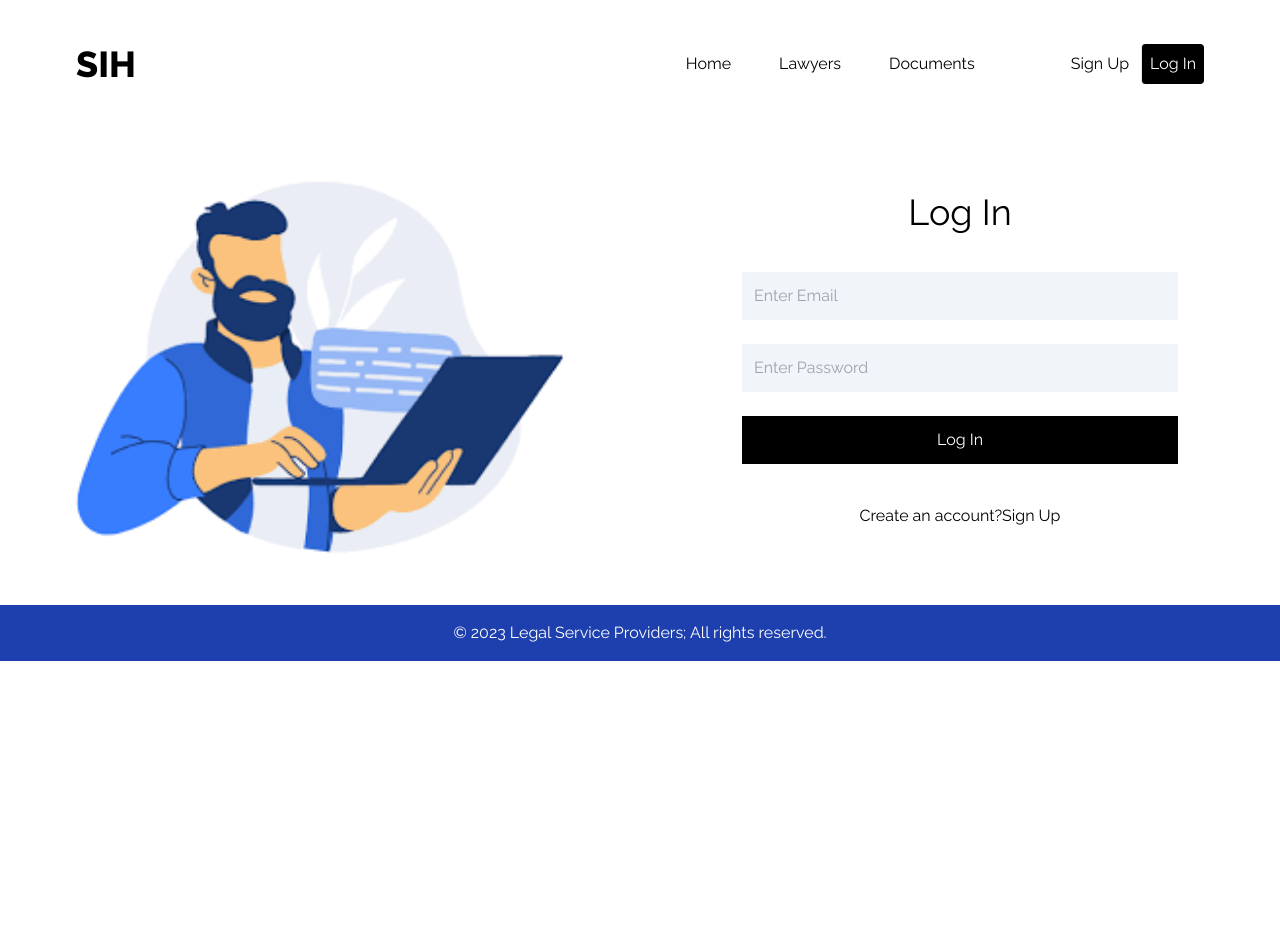
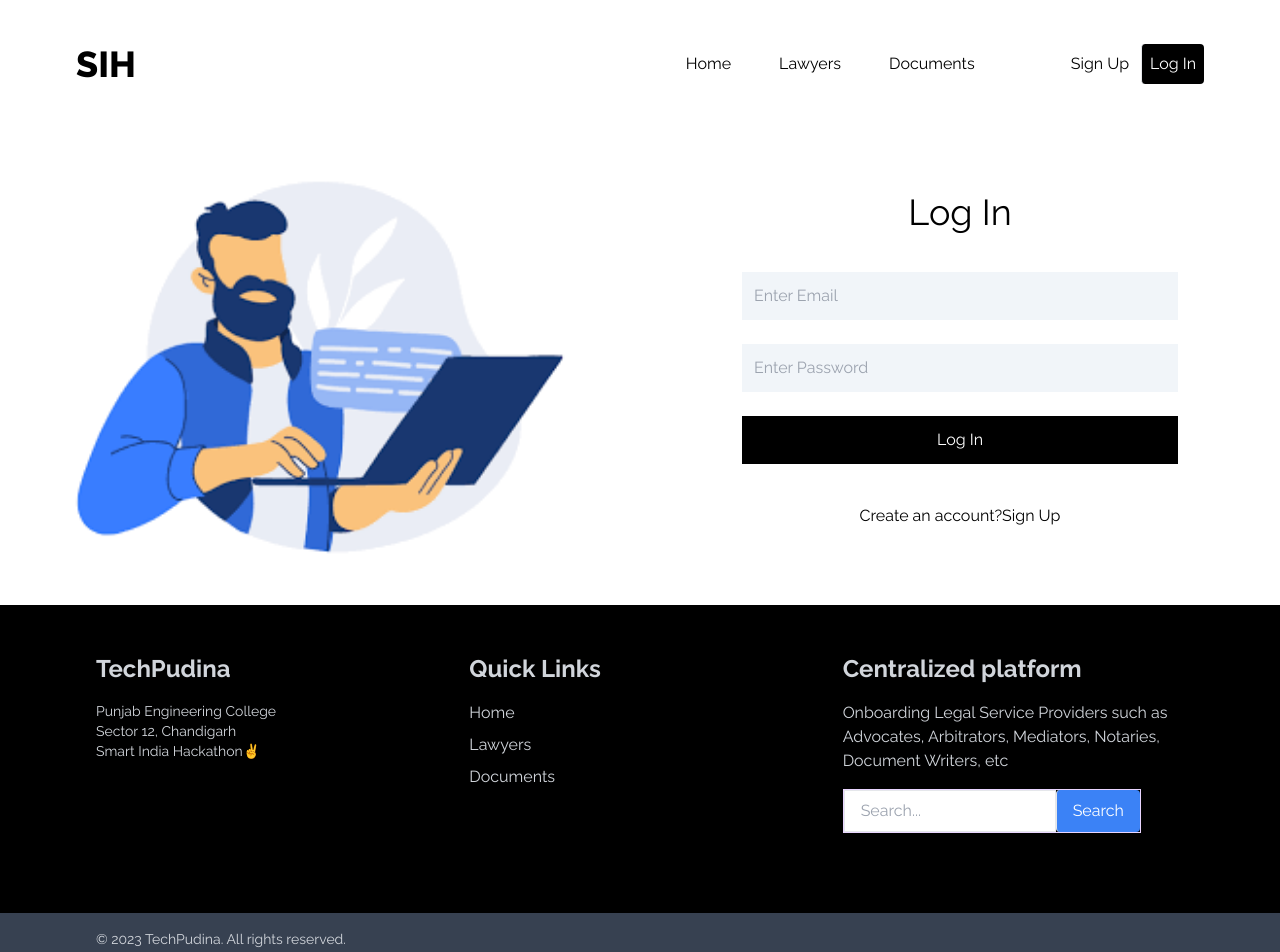
Before and after one commit to NanakDS-Sidhu/TechPudina, a Next.js app: page /auth/login in a window 1280 px wide. Shown: the top 952 px of the page. Before the commit the page ends 800 px from the top, so only its background shows below. Built offline with nearby package versions, Linux system fonts and the light colour scheme.

Commit message:
Designed Footer section

```diff
--- a/components/Footer.js
+++ b/components/Footer.js
@@ -1,12 +1,60 @@
+"use client"
+
 import React from 'react';
+
 
 const Footer = () => {
   return (
-    <footer className="bg-blue-800 text-white py-4">
-      <div className="container mx-auto text-center">
-        <p>&copy; 2023 Legal Service Providers; All rights reserved.</p>
+    <footer className="bg-black text-gray-300 pt-12">
+      <div className="max-w-6xl mx-auto px-4 sm:px-6 lg:px-8">
+        <div className="grid grid-cols-1 md:grid-cols-2 lg:grid-cols-3 gap-8">
+          {/* Footer Section 1 */}
+          <div className="mb-6 md:mb-0">
+            <h2 className="text-2xl font-bold mb-4">TechPudina</h2>
+            <p className="text-sm">Punjab Engineering College</p>
+            <p className="text-sm">Sector 12, Chandigarh</p>
+            <p className="text-sm">Smart India Hackathon✌️</p>
+            <p className="text-sm"></p>
+          </div>
+
+          {/* Footer Section 2 */}
+          <div className="mb-6 md:mb-0">
+            <h2 className="text-2xl font-bold mb-4">Quick Links</h2>
+            <ul className="space-y-2">
+              <li><a href="#" className="hover:text-gray-400">Home</a></li>
+              <li><a href="#" className="hover:text-gray-400">Lawyers</a></li>
+              <li><a href="#" className="hover:text-gray-400">Documents</a></li>
+            </ul>
+          </div>
+
+          {/* Footer Section 3 */}
+          <div>
+            <h2 className="text-2xl font-bold mb-4">Centralized platform</h2>
+            <p className="mb-4">Onboarding Legal Service Providers such as Advocates, Arbitrators, Mediators, Notaries, Document Writers, etc</p>
+            <div className="flex items-center">
+            <div className="flex border border-purple-200">
+              <input
+                type="text"
+                className="block w-full px-4 py-2 text-black bg-white border focus:border-black  focus:outline-none focus:ring "
+                placeholder="Search..."
+              />
+              <button className="px-4 text-white bg-blue-500 hover:bg-blue-700 border-l rounded ">
+                Search
+              </button>
+            </div>
+          </div>
+          </div>
+        </div>
+      </div>
+
+      {/* Bottom Footer */}
+      <div className="bg-gray-700 py-4 mt-20">
+        <div className="max-w-6xl mx-auto px-4 sm:px-6 lg:px-8">
+          <p className="text-sm text-gray-300">&copy; 2023 TechPudina. All rights reserved.</p>
+        </div>
       </div>
     </footer>
+
   );
 };
 
```
